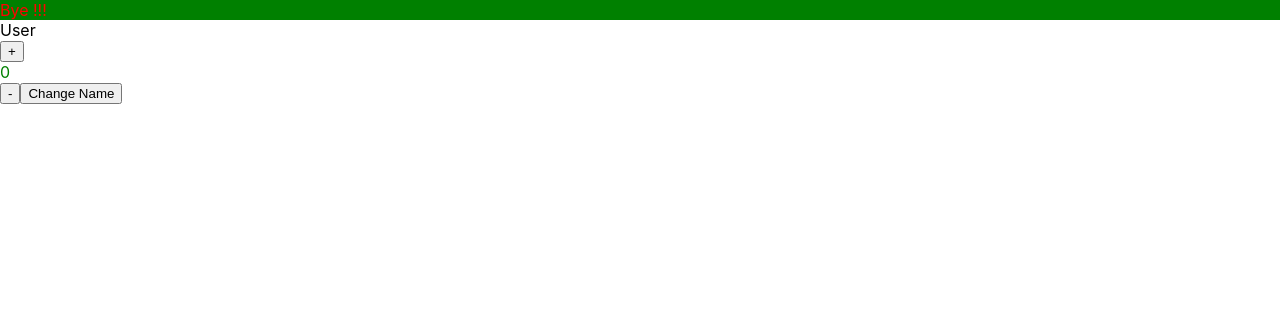
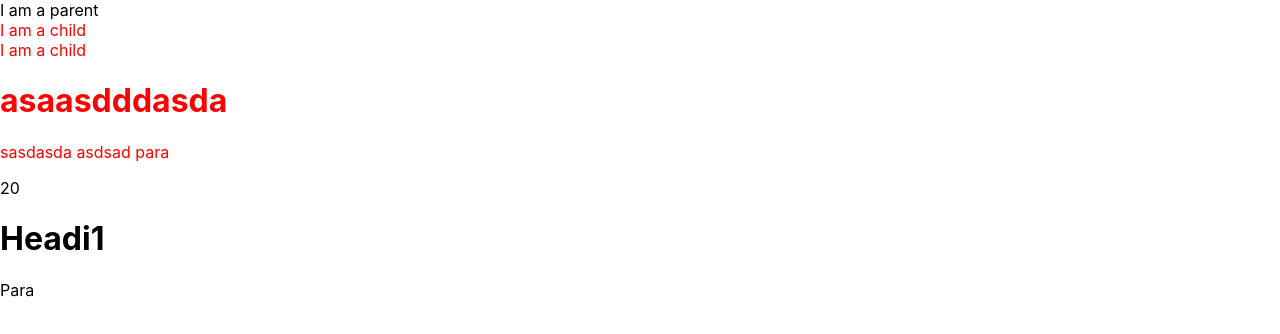
Before and after one commit to thakurutkarsh22/react-oct-fsd, a React (Create React App) app: page / in a window 1280 px wide. Shown: the top 334 px of the page. Built offline with nearby package versions, Linux system fonts and the light colour scheme.

Commit message:
higher order Component: introduction

```diff
--- a/src/App.js
+++ b/src/App.js
@@ -2,6 +2,8 @@ import { useState } from "react"
 import ByeComponent from "./ByeComponent"
 import HelloComponent from "./HelloCompontnt"
 import IncrementDecrementComponent from "./IncementDecrementCounter/IncrementDecrementComponent"
+import Parent from "./childrenProp/Parent"
+import Child from "./childrenProp/Child"
 
 
 
@@ -20,13 +22,32 @@ function App() {
 
         <>
 
-            <ByeComponent user={name} />
+            {/* <ByeComponent user={name} />
 
             <IncrementDecrementComponent />
 
-            {/* Button That changes the name....  */}
 
-            <button onClick={changeNameHandler}>Change Name</button>
+            <button onClick={changeNameHandler}>Change Name</button> */}
+
+
+
+            {/* Children Props ....  */}
+
+
+            <Parent name={"utkarsh"}>
+                <Child />
+                <Child />
+                <h1>asaasdddasda</h1>
+                <p>sasdasda asdsad para</p>
+            </Parent>
+
+
+
+            <div>
+                <h1>Headi1</h1>
+                <p>Para</p>
+            </div>
+
         </>
 
     )
--- /dev/null
+++ b/src/childrenProp/Child.js
@@ -0,0 +1,10 @@
+
+
+
+function Child() {
+    return (
+        <div>I am a child </div>
+    )
+}
+
+export default Child;
--- /dev/null
+++ b/src/childrenProp/Parent.js
@@ -0,0 +1,38 @@
+
+
+
+function Parent(props) {
+
+    const {children} = props
+
+    let number = 20
+
+    console.log("parent props", props)
+
+    return (
+
+        <>
+            <div>
+                I am a parent
+            </div>
+
+            <div style={{color: "red"}}>
+                {children}
+            </div>
+
+            {number}
+
+        </>
+
+
+
+    )
+}
+
+export default Parent;
+
+
+/*
+    TO Make the Capability to show the childrens
+
+*/
```
